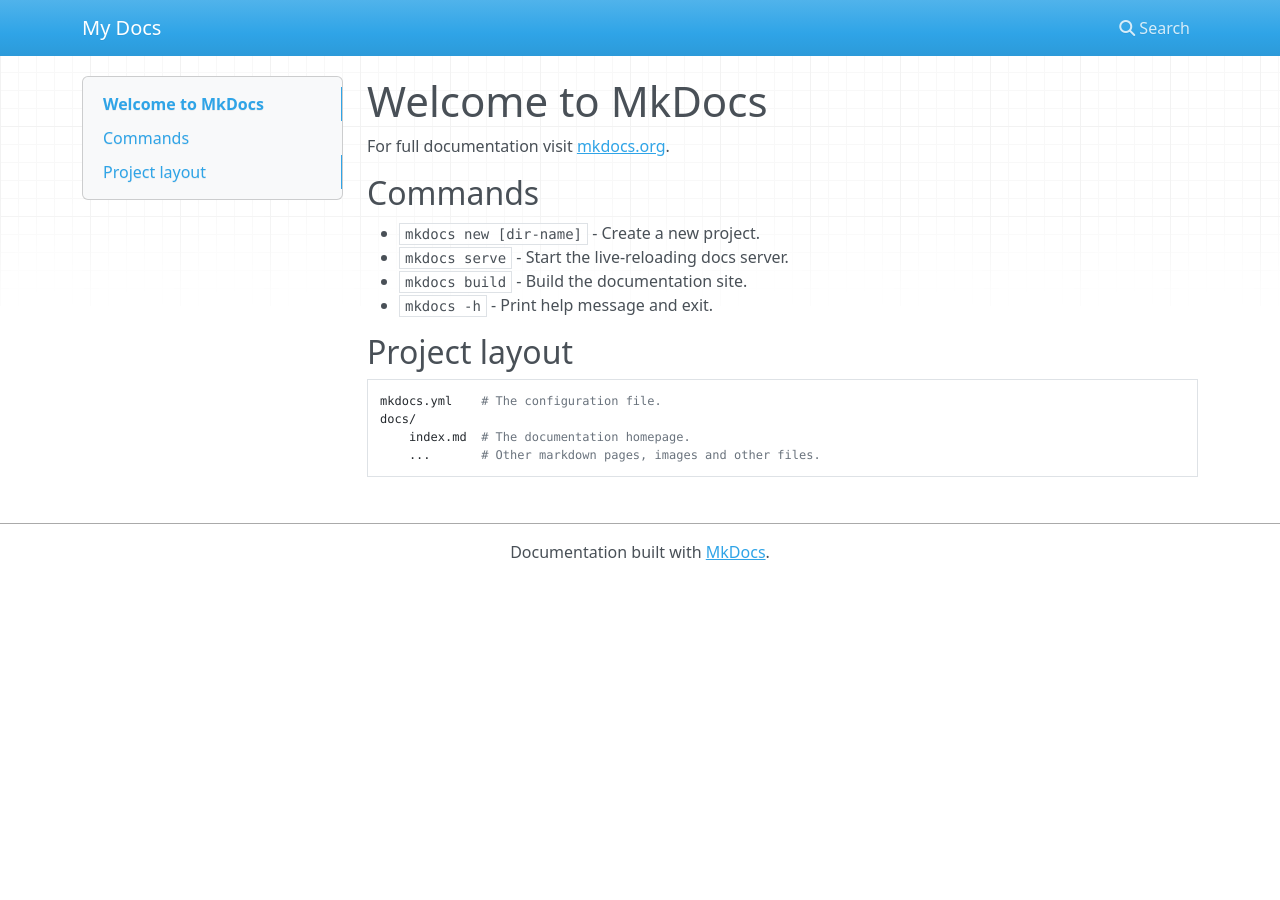
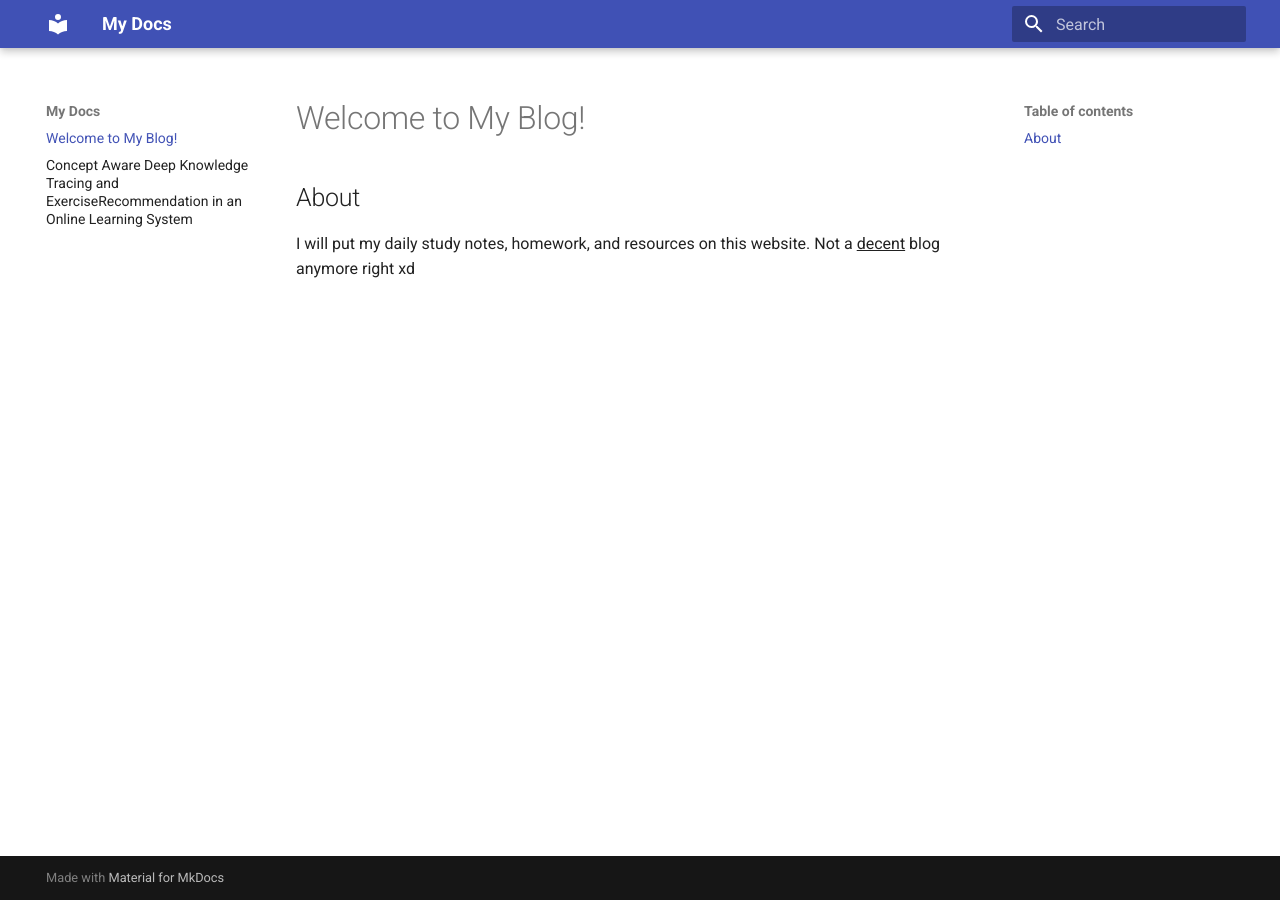
Before and after one commit to GuoCheng12/GuoCheng12.github.io, an MkDocs documentation site: the page built from docs/index.md, in a window 1280 px wide. Built offline with MkDocs 1.6.1 and Material for MkDocs 9.7.7, drawn with Linux system fonts in a browser that asks for light colours; nearby versions of some CDN libraries; some of the changed lines change nothing that is shown.

Commit message:
first push

```diff
--- /dev/null
+++ b/docs/Concept-Aware Deep Knowledge Tracing and ExerciseRecommendation in an Online Learning System.md
@@ -0,0 +1,115 @@
+## *Concept-Aware Deep Knowledge Tracing and Exercise*Recommendation in an Online Learning System
+
+
+
+## Abstract
+
+提出一种新的<u>**TK**</u>——**Dynamic Key-Value Memory Network (DKVMN)**
+
+（其实也是一种**exercise-concept** 的 **mapping**)
+
+
+
+用这个TK建立MDP ， 接着他们用**RL**在上面进行**policy eval and policy improvement**
+
+> 观看本篇文章，接下来的目的就只是单纯看他的TK设计了
+
+
+
+## 1.Introduction
+
+作者设计了的system<u>相比</u>于MOOCs， 重点强调了以下两个特点
+
+> 其实没差
+
+![](https://pic.imgdb.cn/item/642cfaf9a682492fccb86ffd.jpg)
+
+![](https://pic.imgdb.cn/item/642cfac4a682492fccb7e7b4.jpg)
+
+> **知识点的概念特征**  暂时不知道是啥
+
+![](https://pic.imgdb.cn/item/642cfae6a682492fccb838d4.jpg)
+
+![](https://pic.imgdb.cn/item/642cfb12a682492fccb8bf6a.jpg)
+
+## 2. Related work
+
+> DTK和BTK都基本提到了（包括后续有人提出的改进）  不过没提到ACT
+
+
+
+## 3. Background
+
+### 3.1 Intelligent Practice System(IPS)
+
+> 这个就是一个线上OJ系统 分为1 - 7个stages 每个stages 都包括一个knowledge。
+>
+> 每个knowledge 都包涵三个 **tags** 	这就解释了上面的**知识点概念特征(exercises's knowledge concept properties)**
+>
+> 我也同时找到了DKVMN的文献
+>
+> ![](https://pic.imgdb.cn/item/642cfb23a682492fccb8f651.jpg)
+>
+> 这篇论文提出的模型结合了BKT和DKT的优点：开发概念之间关系的能力和跟踪每个概念状态的能力
+>
+> 细节在下面讲...
+
+### 3.2 Data Set and Data Pre-Processing
+
+![](https://pic.imgdb.cn/item/642d04b8a682492fccc73a9a.jpg)
+
+
+
+## 4. Knowledge Tracing Model
+
+### 4.1 Concept-Aware Memory Structure
+
+> 作者修改 DKVMN 以根据课程的**概念列表**设计其内存结构
+>
+> 主要是这张图：
+>
+> ![](https://pic.imgdb.cn/item/642d0506a682492fccc79c09.jpg)
+>
+> 通过输入问题qt 的到最后知识概念权重
+>
+> （具体是怎么得到的？回头看论文吧）
+
+
+
+### 4.3 Read Process
+
+>  然后，我们使用获得的 KCW 来计算用户当前知识概念状态的加权和，以预测学生在练习中的表现 rt
+>
+> 我们进一步将 rt 与练习的难度和阶段特征的嵌入连接起来，即 dt 和 gt。结果再经过一个带有激活函数Tanh的全连接层得到一个汇总向量ft，它包含了学生与qt相关的知识状态的所有信息和练习的特征
+>
+> ![](https://pic.imgdb.cn/item/642d0597a682492fccc86052.jpg)
+>
+> 最后，ft通过一个全连接层输出学生**正确完成练习qt的概率**。用 p 表示概率
+>
+> ![](https://pic.imgdb.cn/item/642d05bfa682492fccc8923e.jpg)
+
+### 4.4 Update Process
+
+> 更新这一过程
+>
+>
+>
+> ![](https://pic.imgdb.cn/item/642d05f8a682492fccc8e5a4.jpg)
+>
+> 作者提出，相比于DKVMN 他们还将**学生做题时间**考虑进去了。会在学生做完题目后，将**时间和正确率**都作为更新参数。
+>
+> 其他的更新和DKVMN类似
+
+## 5. Exercise Recommendation Based on Reinforcement Learning
+
+> 这里使用了POMDP（部分观测）
+>
+> state: 学生的潜在知识点掌握情况
+>
+> action：题目
+>
+> agent:  推荐策略
+>
+> env: 学生
+>
+> 其他我看不懂了55 暂时还没看过POMDP的决策过程和决策算法
--- a/docs/index.md
+++ b/docs/index.md
@@ -1,17 +1,4 @@
-# Welcome to MkDocs
+# Welcome to My Blog!
 
-For full documentation visit [mkdocs.org](https://www.mkdocs.org).
-
-## Commands
-
-* `mkdocs new [dir-name]` - Create a new project.
-* `mkdocs serve` - Start the live-reloading docs server.
-* `mkdocs build` - Build the documentation site.
-* `mkdocs -h` - Print help message and exit.
-
-## Project layout
-
-    mkdocs.yml    # The configuration file.
-    docs/
-        index.md  # The documentation homepage.
-        ...       # Other markdown pages, images and other files.
+## About
+I will put my daily study notes, homework, and resources on this website. Not a <u>decent</u> blog anymore right xd
--- a/mkdocs.yml
+++ b/mkdocs.yml
@@ -1 +1,3 @@
 site_name: My Docs
+theme:
+  name: material
```
Also changed, not shown: 1 other file.
